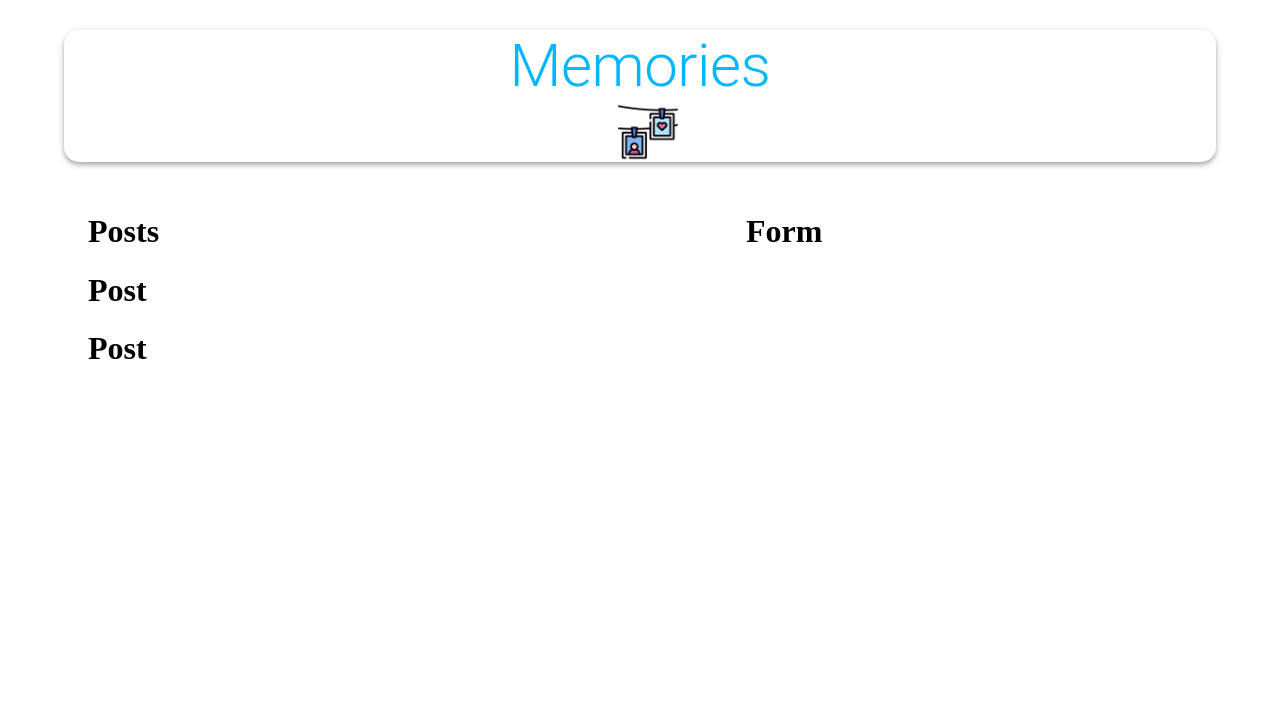
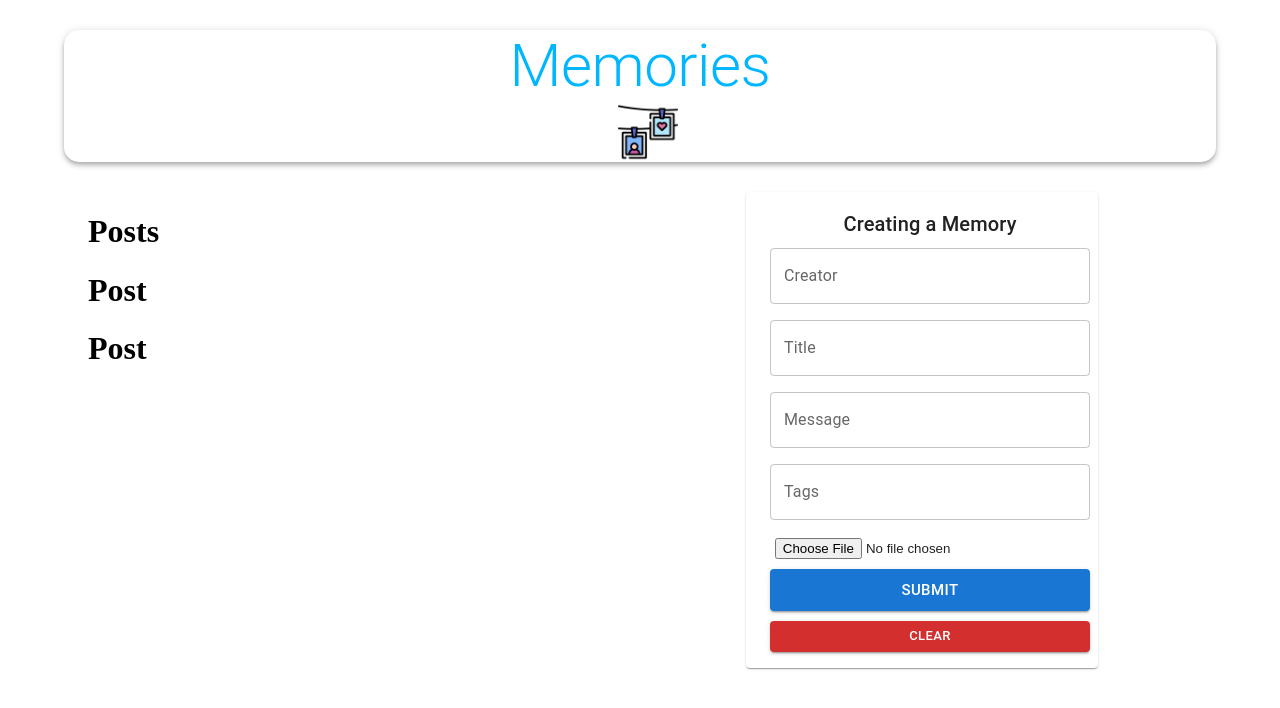
Before and after one commit to scottnguyen0412/Mern-Project, a React (Create React App) app in the folder Social-media/client/: page / in a window 1280 px wide. Shown: the top 708 px of the page. Built offline with nearby package versions, Linux system fonts and the light colour scheme; no server answers.

Commit message:
Creator form UI

```diff
--- a/Social-media/client/src/components/Form/Form.js
+++ b/Social-media/client/src/components/Form/Form.js
@@ -1,11 +1,106 @@
-import React from 'react'
-import './style.css'
+import React, { useState } from "react";
+import "./style.css";
+import { TextField, Button, Typography, Paper } from "@mui/material";
+import FileBase from "react-file-base64";
 const Form = () => {
+  // create in
+  const [postData, setPostData] = useState({
+    creator: "",
+    title: "",
+    message: "",
+    tags: "",
+    selectedFile: "",
+  });
+
+  // Handle change input
+  const handleChange = (e) => {
+    const { name, value } = e.target;
+    setPostData({
+      // ...postData được sử dụng để sao chép toàn bộ thuộc tính của state postData hiện tại
+      // vào một đối tượng mới.
+      ...postData,
+      [name]: value,
+    });
+  };
+  const handleSubmit = () => {};
+
+  const handleClear = () => {
+
+  }
   return (
-    <>
-      <h1>Form</h1>
-    </>
-  )
-}
+    <Paper className="paper">
+      <form
+        autoComplete="off"
+        noValidate
+        className="root form"
+        onSubmit={handleSubmit}
+      >
+        <Typography variant="h6">Creating a Memory</Typography>
+        <TextField
+          name="creator"
+          variant="outlined"
+          label="Creator"
+          fullWidth
+          value={postData.creator}
+          onChange={handleChange}
+        />
+        <TextField
+          name="title"
+          variant="outlined"
+          label="Title"
+          fullWidth
+          value={postData.title}
+          onChange={handleChange}
+        />
+        <TextField
+          name="message"
+          variant="outlined"
+          label="Message"
+          fullWidth
+          value={postData.message}
+          onChange={handleChange}
+        />
+        <TextField
+          name="tags"
+          variant="outlined"
+          label="Tags"
+          fullWidth
+          value={postData.tags}
+          onChange={handleChange}
+        />
+        <div className="fileInput">
+          <FileBase
+            name="selectedFile"
+            type="file"
+            multiple={false}
+            onDone={({ base64 }) =>
+              setPostData({ ...postData, selectedFile: base64 })
+            }
+          />
+        </div>
+        <Button
+          className="buttonSubmit"
+          variant="contained"
+          color="primary"
+          size="large"
+          type="submit"
+          fullWidth
+        >
+          Submit
+        </Button>
+        <Button
+          variant="contained"
+          color="error"
+          size="small"
+          type="submit"
+          onClick={handleClear}
+          fullWidth
+        >
+          Clear
+        </Button>
+      </form>
+    </Paper>
+  );
+};
 
-export default Form
+export default Form;
--- a/Social-media/client/src/components/Form/style.css
+++ b/Social-media/client/src/components/Form/style.css
@@ -24,5 +24,5 @@
 }
 
 .buttonSubmit {
-  margin-bottom: 10px;
+  margin-bottom: 10px !important;
 }
```
